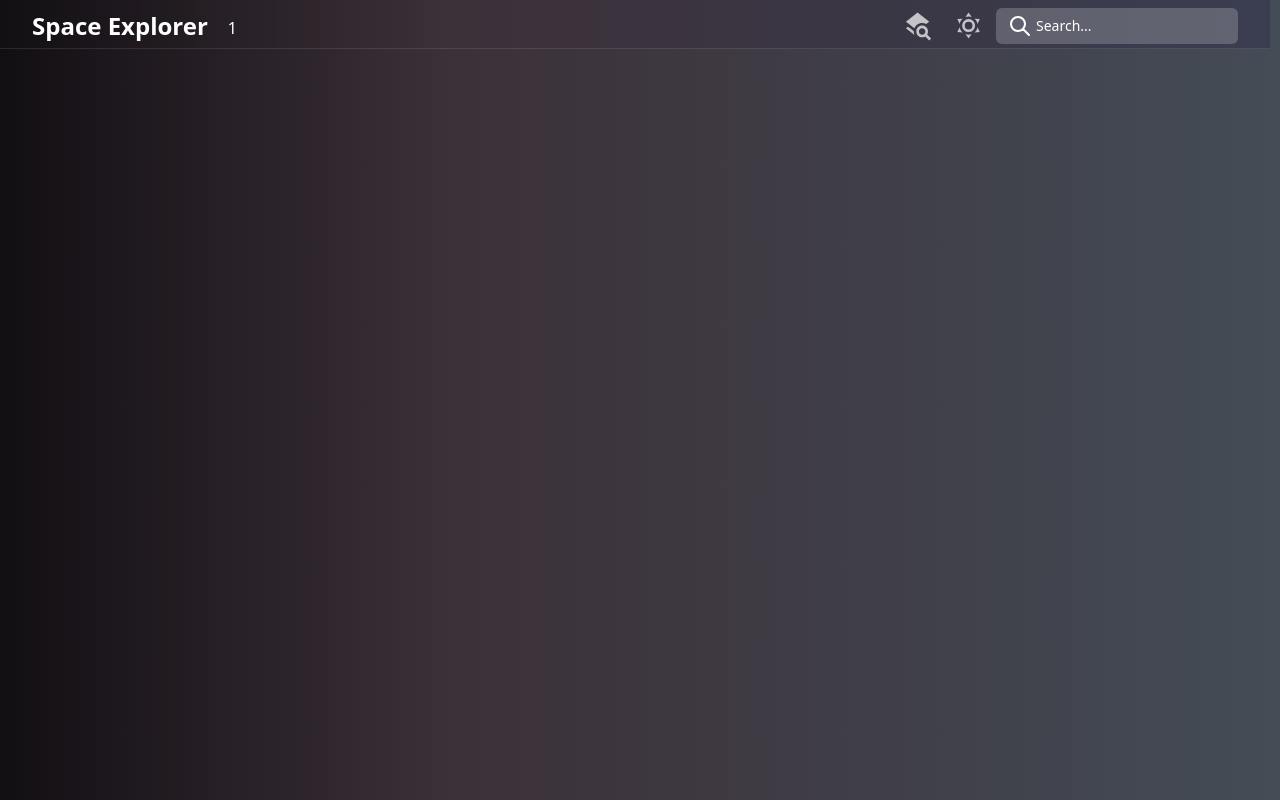
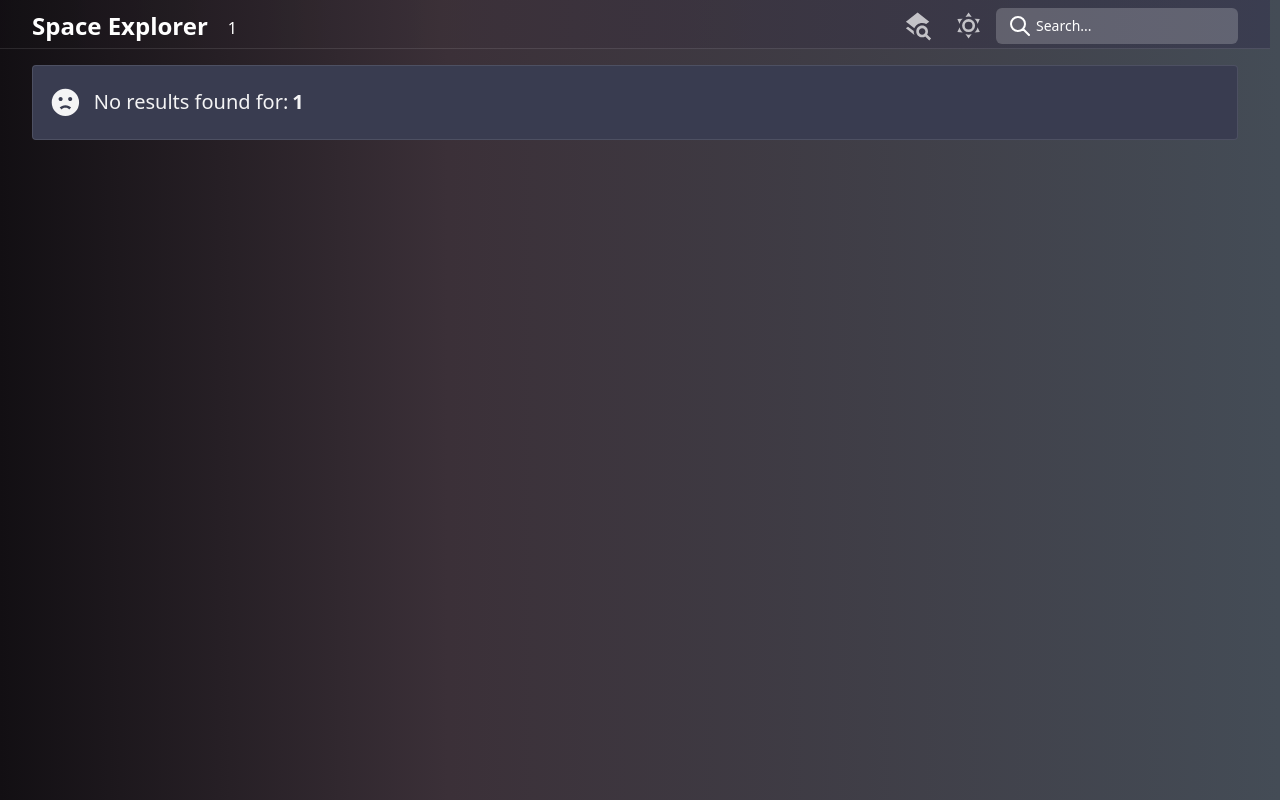
Before and after one commit to izabelapeza/NASA-image-gallery, a React (Vite) app: page /image-gallery/1 in a window 1280 px wide. Built offline with nearby package versions, Linux system fonts and the light colour scheme; no server answers.

Commit message:
Create alert 'No search results'

```diff
--- /dev/null
+++ b/src/components/NoSearchResultsAlert.tsx
@@ -0,0 +1,22 @@
+import { useLocation } from "react-router-dom";
+import Icon from "@mdi/react";
+import { mdiEmoticonSad } from "@mdi/js";
+
+export default function NoSearchResultsAlert() {
+  const location = useLocation();
+
+  const pathname = () => {
+    let name = location.pathname.split("/")[2].replace("%20", " ");
+    return name
+      .split(" ")
+      .map((word) => word.slice(0, 1).toLocaleUpperCase() + word.slice(1))
+      .join(" ");
+  };
+
+  return (
+    <div className="flex items-center gap-1 text-lg md:text-xl text-basicGray dark:text-zinc-100 bg-[rgb(var(--light-theme-4))] dark:bg-[rgb(var(--dark-theme-4))] w-full p-4 rounded border-[1px] border-black dark:border-white border-opacity-10 dark:border-opacity-10">
+      <Icon path={mdiEmoticonSad} title="Menu" size={1.7} className="pr-2" /> No
+      results found for:<span className="font-bold">{pathname()}</span>
+    </div>
+  );
+}
--- a/src/pages/ImageGallery.tsx
+++ b/src/pages/ImageGallery.tsx
@@ -7,6 +7,7 @@ import { Photo } from "../types/photo";
 import BaseDialog from "../components/BaseDialog";
 import { AnimatePresence, motion } from "framer-motion";
 import BaseLoader from "../components/BaseLoader";
+import NoSearchResultsAlert from "../components/NoSearchResultsAlert";
 
 export default function App() {
   const [photoList, setPhotoList] = useState<Photo[] | null>(null);
@@ -42,11 +43,12 @@ export default function App() {
         <Navbar />
         <main>
           <div className="px-8 py-4 max-w-[1440px] mx-auto">
-            {isLoading ? <BaseLoader /> : <></>}
-            {!isLoading && photoList?.length ? (
+            {isLoading ? (
+              <BaseLoader />
+            ) : photoList?.length ? (
               <PhotoList photoList={photoList} openDialog={openDialog} />
             ) : (
-              <></>
+              <NoSearchResultsAlert />
             )}
           </div>
         </main>
```
